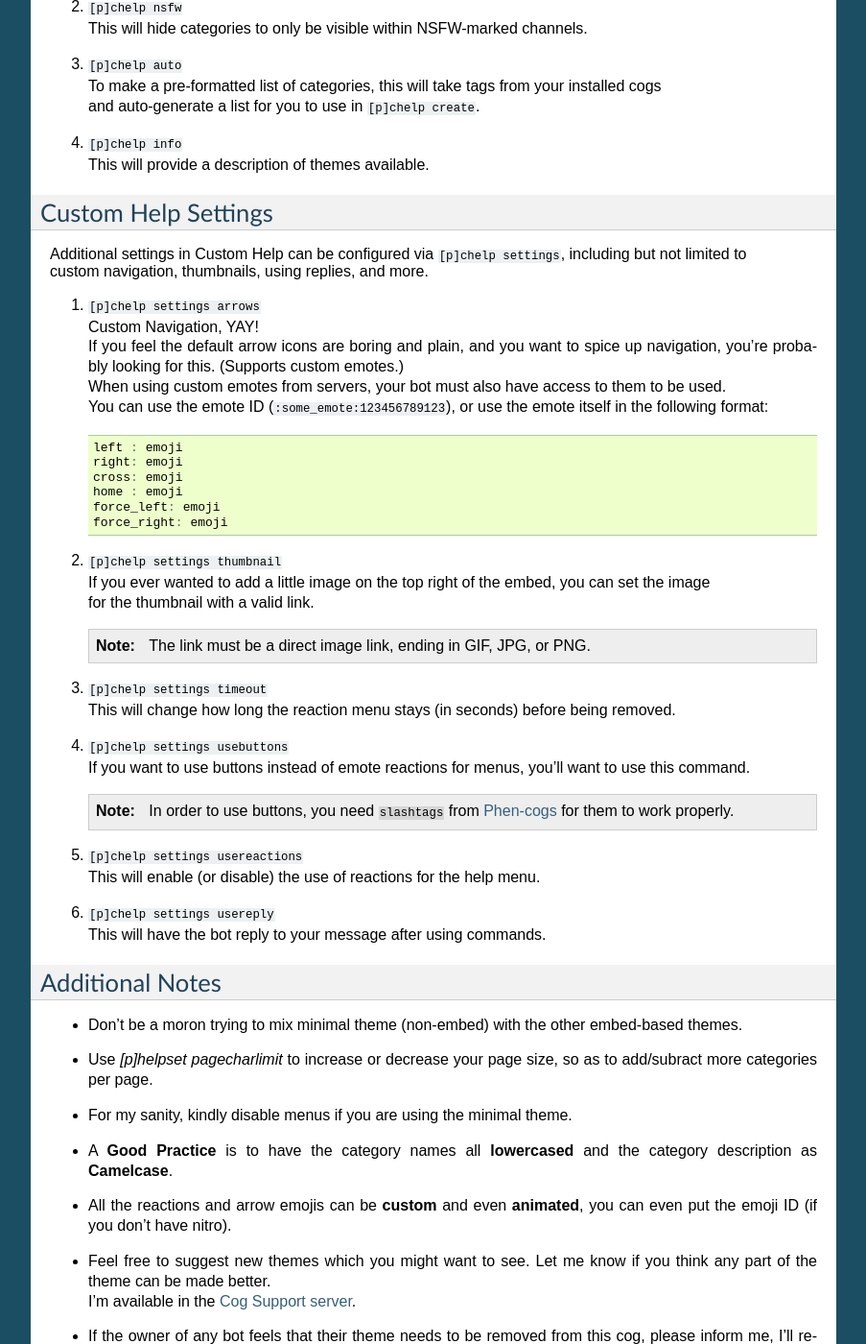
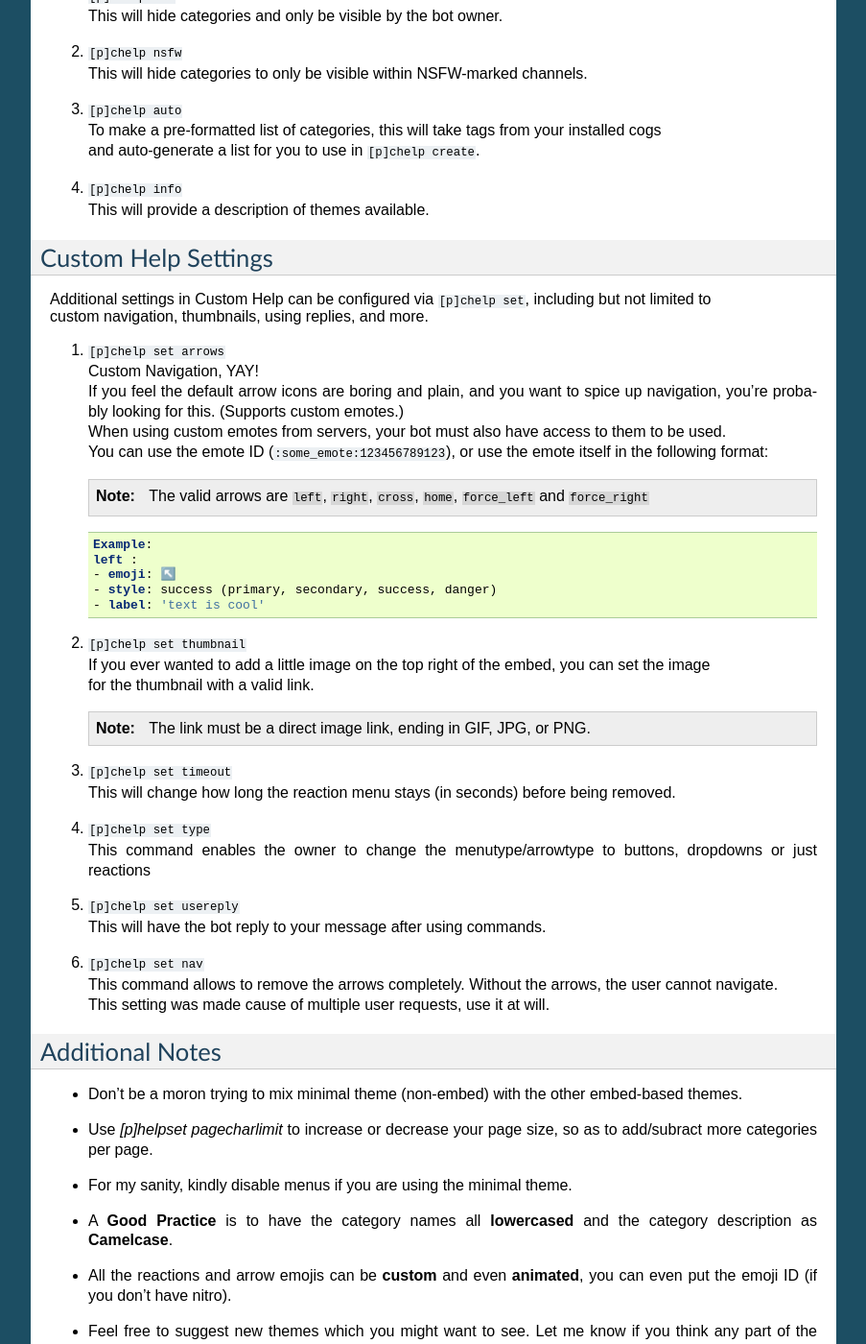
Before and after one commit to npc203/npc-cogs, a Sphinx documentation site: the page built from docs/source/customhelp.rst, in a window 1280 px wide and 1400 px high, scrolled down 4287 px. Shown: the whole window at 96% size, without its empty margins (198-1101 px from the left). Built offline with Sphinx 7.4.7, drawn with Linux system fonts in a browser that asks for light colours; some of the changed text lies outside the part shown.

Commit message:
loosely add docs

```diff
--- a/docs/source/customhelp.rst
+++ b/docs/source/customhelp.rst
@@ -6,13 +6,13 @@ A Customisable Custom Help Cog For Red:
 |
 | This cog is made cause I didn't like 30 help pages for my bot and I wanted to bunch my cogs.
 |
-| Use ``[p]chelp`` to see what can be customised and ``[p]chelp settings`` for even more customisations.
+| Use ``[p]chelp`` to see what can be customised and ``[p]chelp set`` for even more customisations.
 |
 | As an additional bonus, if you have the alias cog loaded, those aliases will also be retrieved.
 
 Setup
 -----
-*Note: Use* ``[p]chelp set 1`` *to set your help to the custom help, else it'll remain as the normal one*
+*Note: Use* ``[p]chelp toggle 1`` *to set your help to the custom help, else it'll remain as the normal one*
 
 1. | Start by doing ``[p]chelp list`` to list all your cogs
 
@@ -52,6 +52,9 @@ Setup
       - desc: new description
       - long_desc: long description
       - reaction: reaction emoji
+      - thumbnail: url to thumbnail for the category
+      - label: Label for category (For category and buttons)
+      - style: ButtonStyle for category button (primary, secondary, success, danger)
 
    | Feel free to mix and match to your liking, as in example below:
    | |editz|
@@ -118,45 +121,45 @@ Category Configuration
 Custom Help Settings
 --------------------
 
-| Additional settings in Custom Help can be configured via ``[p]chelp settings``, including but not limited to
+| Additional settings in Custom Help can be configured via ``[p]chelp set``, including but not limited to
 | custom navigation, thumbnails, using replies, and more.
 
-1. | ``[p]chelp settings arrows``
+1. | ``[p]chelp set arrows``
    | Custom Navigation, YAY!
    | If you feel the default arrow icons are boring and plain, and you want to spice up navigation, you're probably looking for this. (Supports custom emotes.)
    | When using custom emotes from servers, your bot must also have access to them to be used.
    | You can use the emote ID (``:some_emote:123456789123``), or use the emote itself in the following format:
 
-   .. code-block:: javascript
+   .. note::
+      The valid arrows are ``left``, ``right``, ``cross``, ``home``, ``force_left`` and ``force_right``
 
-      left : emoji
-      right: emoji
-      cross: emoji
-      home : emoji
-      force_left: emoji
-      force_right: emoji
+   .. code-block:: yaml
 
-2. | ``[p]chelp settings thumbnail``
+      Example:
+      left :
+      - emoji: ↖️
+      - style: success (primary, secondary, success, danger)
+      - label: 'text is cool'
+
+2. | ``[p]chelp set thumbnail``
    | If you ever wanted to add a little image on the top right of the embed, you can set the image
    | for the thumbnail with a valid link.
 
    .. note::
       The link must be a direct image link, ending in GIF, JPG, or PNG.
 
-3. | ``[p]chelp settings timeout``
+3. | ``[p]chelp set timeout``
    | This will change how long the reaction menu stays (in seconds) before being removed.
 
-4. | ``[p]chelp settings usebuttons``
-   | If you want to use buttons instead of emote reactions for menus, you'll want to use this command.
+4. | ``[p]chelp set type``
+   | This command enables the owner to change the menutype/arrowtype to buttons, dropdowns or just reactions
 
-   .. note::
-      In order to use buttons, you need ``slashtags`` from `Phen-cogs <https://github.com/phenom4n4n/phen-cogs>`__ for them to work properly.
+5. | ``[p]chelp set usereply``
+   | This will have the bot reply to your message after using commands.
 
-5. | ``[p]chelp settings usereactions``
-   | This will enable (or disable) the use of reactions for the help menu.
-
-6. | ``[p]chelp settings usereply``
-   | This will have the bot reply to your message after using commands.
+6. | ``[p]chelp set nav``
+   | This command allows to remove the arrows completely. Without the arrows, the user cannot navigate.
+   | This setting was made cause of multiple user requests, use it at will.
 
 Additional Notes
 ----------------
@@ -220,3 +223,28 @@ Credits
 .. |list themes| image:: images/listthemes.png
 .. |image5| image:: images/myhelp.png
 .. |image6| image:: images/chelp_show.png
+
+Changelogs
+==========
+
+v1.0.1
+------
+
+-------------
+Major Changes
+-------------
+- Removed slashtags and it's dependencies from the cog
+- Uncategorised can now be reordered to be placed anywhere using ``[p]chelp reorder``
+- Support for dpy2
+- Addition of dropdowns, buttons, and reactions for both menus and arrows
+- Added support for custom thumbnails per category
+- Zero config read calls when [p]help is called, Additional internal caches for optimised page processing
+
+---------------
+Command Changes
+---------------
+- Changed ``chelp set`` to ``chelp toggle``
+- ``chelp set`` is used as an alias for ``chelp settings``
+- ``chelp set`` now has a new subcommand ``nav`` to toggle the navigation arrows
+- ``chelp show`` shows more info now
+- chelp create and edit now have more arguments for button/dropdown customisability
```
